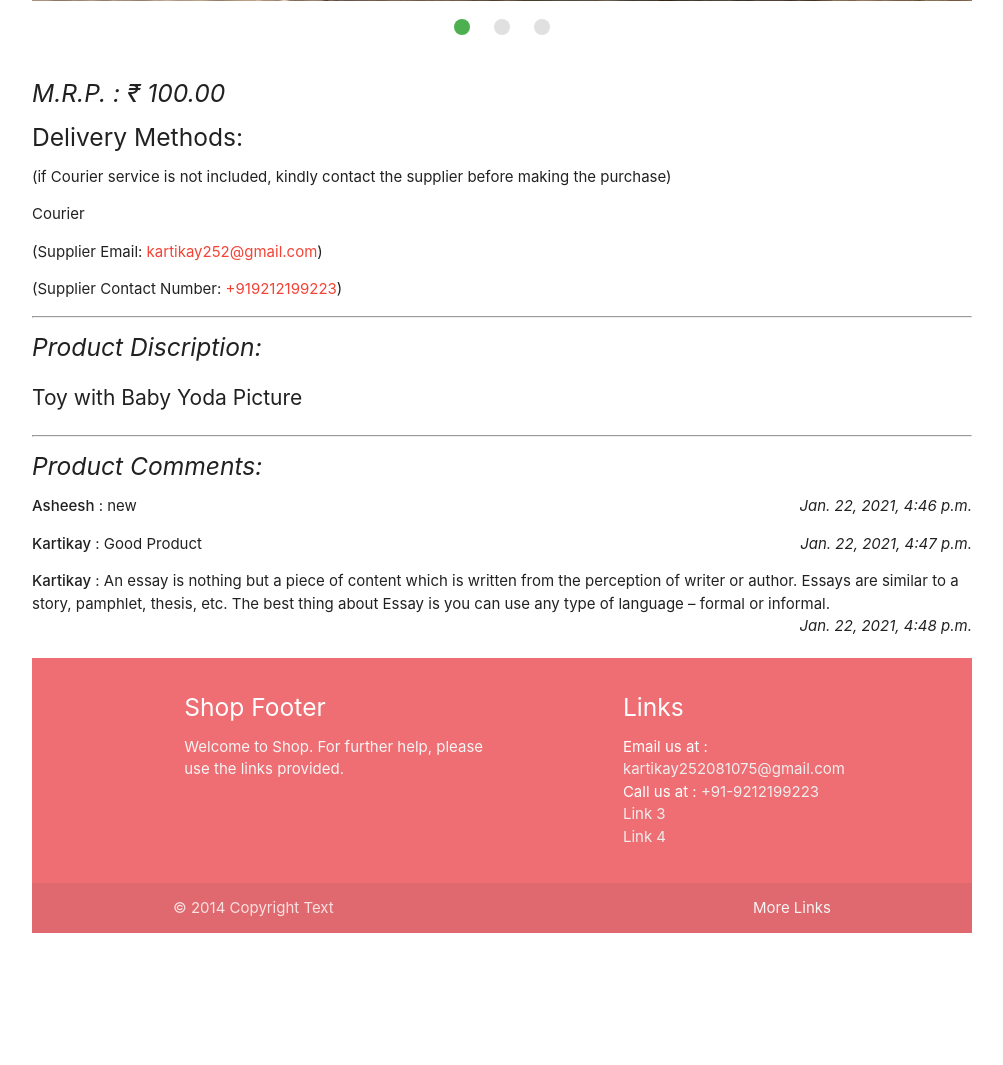
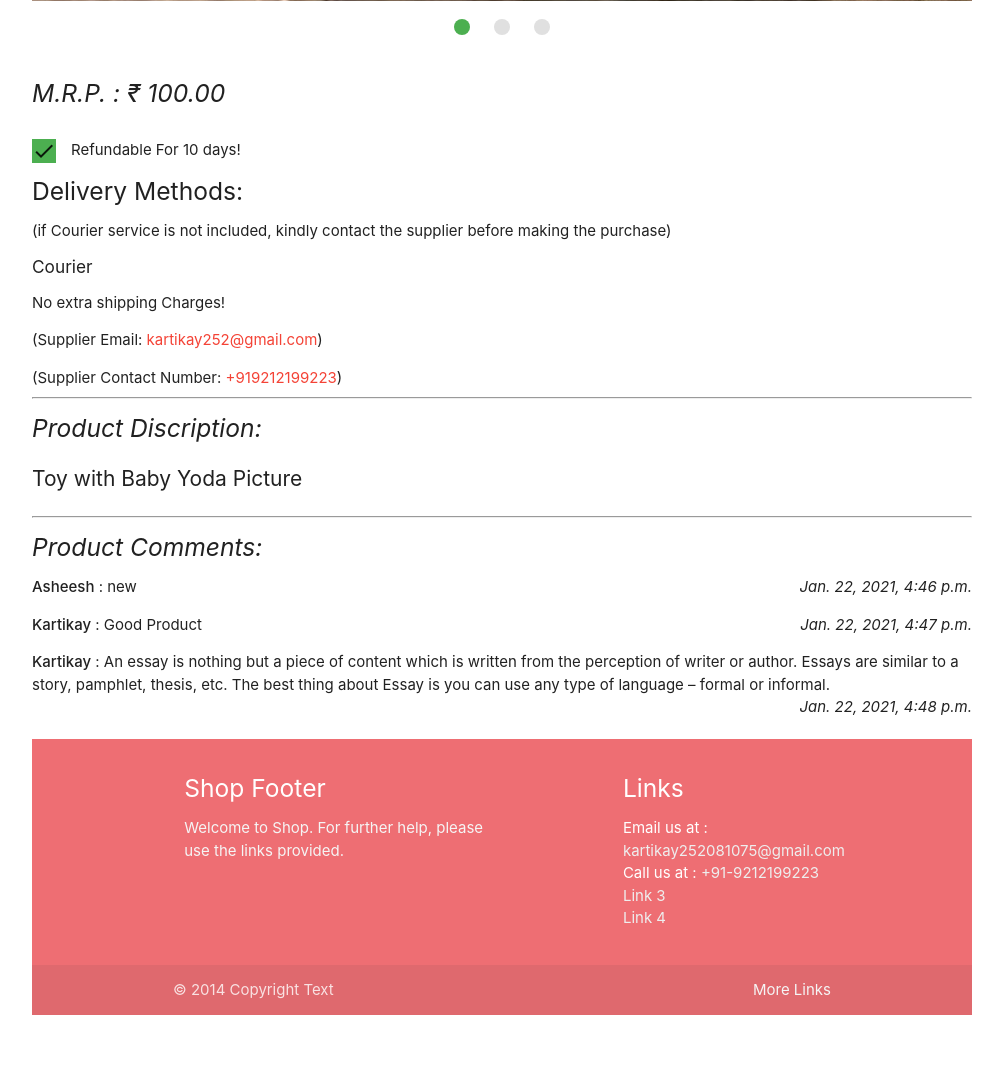
Before and after one commit to kakapapa252/Ecommerce-with-PostGre-Database-and-Paytm-API, a Django app: page /productPage/3 in a window 1280 px wide. Shown: the part 1171-2236 px from the top of the page, without its empty margins (138-1141 px from the left). Before the commit the page ends 2104 px from the top, so only its background shows below. Run offline with Django 3.2, Linux system fonts and the light colour scheme; data comes from the database, SQL or seed files in the repository; both versions use the stored data as it was after the commit; some libraries are stand-ins or nearby versions.

Commit message:
Product Page Refundable

```diff
--- a/Ecom/Product/templates/Product/productPage.html
+++ b/Ecom/Product/templates/Product/productPage.html
@@ -6,20 +6,17 @@
 
 {% include "Product/slider.html" %} <br>
 
-<i><h5>M.R.P. : &#8377; {{product.price}}</h5></i>
+<i><h5>M.R.P. : &#8377; {{product.price}}</h5></i><br>
+{% if product.refundable %}
+<i class="material-icons green left">check</i> Refundable For {{product.refund_period}} days!
+{% else %}
+<i class="material-icons red left">close</i> Not Refundable!
+{% endif %}
 {% if user.is_authenticated %}
 <a class="btn waves-effect waves-light red right" href="{% url 'addToCart' product.id %}">Add To Cart <i class="material-icons">add</i></a><br><hr>
 {% endif %}
 
-<h5>Delivery Methods:</h5>
-<p>(if Courier service is not included, kindly contact the supplier before making the purchase)</p>
-
-{% for f in product.shippingDetail.shippingType.all %}
-{{f.shippingType}}<br>
-{% endfor %}
-
-<p>(Supplier Email: <a class="red-text" href = "mailto: {{product.user.email}}">{{product.user.email}}</a>)</p>
-<p>(Supplier Contact Number: <a class="red-text" href="tel: {{product.user.phonenumber}}">{{product.user.phonenumber}}</a>)</p>
+{% include "Product/productShippingDetails.html" %}
 
 <hr>
 <i><h5>Product Discription:</h5></i>
--- /dev/null
+++ b/Ecom/Product/templates/Product/productShippingDetails.html
@@ -0,0 +1,15 @@
+<h5>Delivery Methods:</h5>
+<p>(if Courier service is not included, kindly contact the supplier before making the purchase)</p>
+
+{% for f in product.shippingDetail.shippingType.all %}
+<ul>
+<li><h6>{{f.shippingType}}</h6></li>
+</ul>
+{% endfor %}
+{% if product.shippingDetail.shippingPrice > 0%}
+<i>Shipping May Vary From &#8377;0 to &#8377;{{product.shippingDetail.shippingPrice}}</i>
+{% else%}
+No extra shipping Charges!
+{% endif %}
+<p>(Supplier Email: <a class="red-text" href = "mailto: {{product.user.email}}">{{product.user.email}}</a>)</p>
+(Supplier Contact Number: <a class="red-text" href="tel: {{product.user.phonenumber}}">{{product.user.phonenumber}}</a>)
```
Also changed, not shown: Ecom/db.sqlite3, Ecom/static/images/pt1_0fcVsEr.jpeg (added), Ecom/static/images/pt2_OV5p4Mw.jpeg (added), Ecom/static/images/pt3_NudfNW4.jpeg (added), Ecom/static/images/pt4_Xwkq8p6.jpeg (added), Ecom/static/images/yoda3_6GJzsN5.jpg (added).
